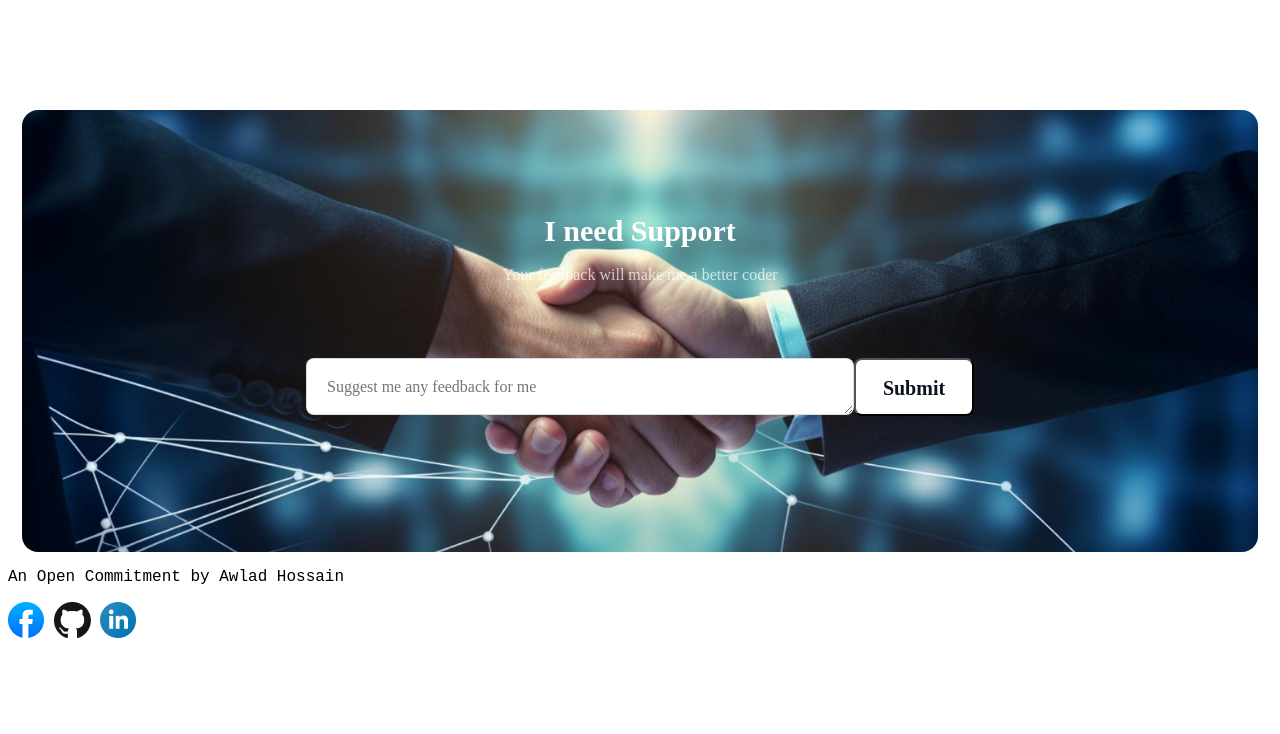
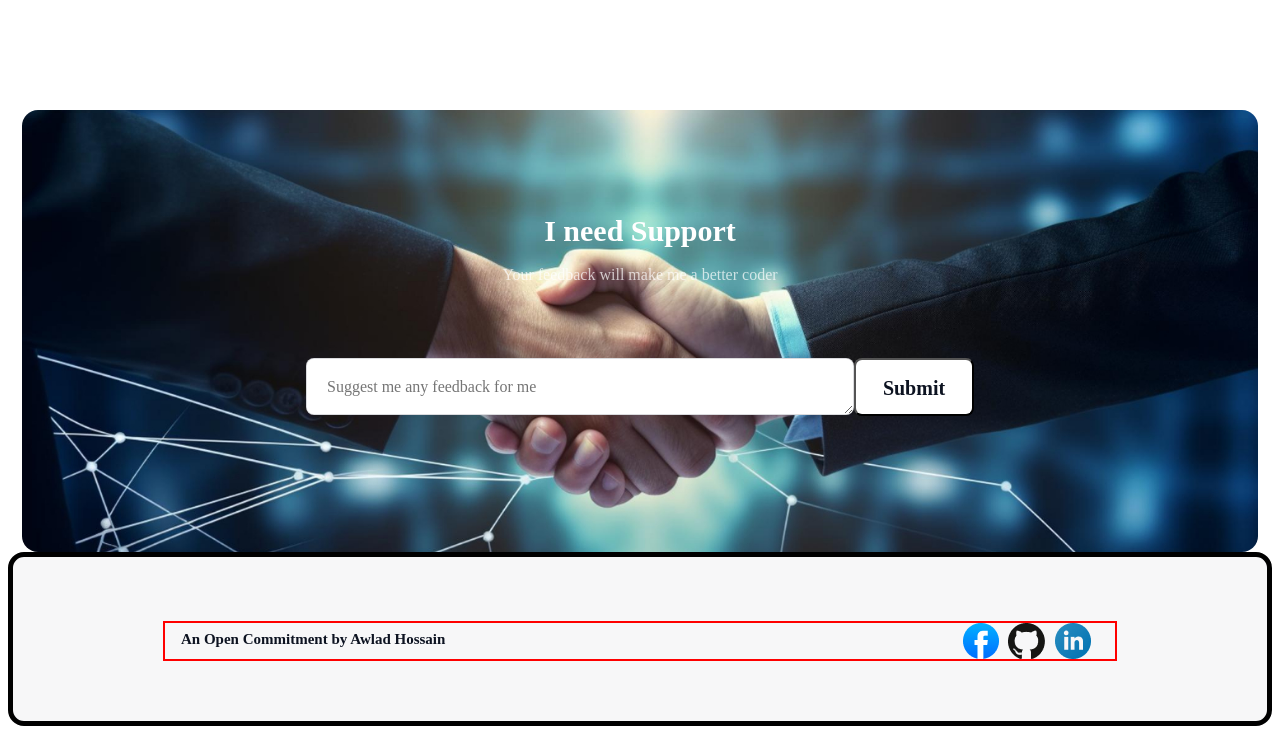
Before and after one commit to jacckj75/Assignment-1, a plain HTML site: page index.html in a window 1280 px wide. Shown: the part 3227-3961 px from the top of the page. Before the commit the page ends 3878 px from the top, so only its background shows below. Drawn offline with Linux system fonts and the light colour scheme; a web font is replaced by a local one.

Commit message:
footer part push

```diff
--- a/style/style.css
+++ b/style/style.css
@@ -332,7 +332,27 @@ body{font-family: "Azeret Mono", monospace;
         }
         /* i need support part end here */
          /* footer part start here  */
-         .footer-container{border: 5px solid black;
-          width: 1440px;
+         #footer-container{border: 5px solid black;
           height: 100px;
+          padding: 32px 150px 32px 150px;
+          border-radius: 16px;
+          background: rgba(13, 19, 33, 0.03);
          }
+      .footer-content{border: 2px solid red;
+         height: 36px;
+        margin: 32px auto;
+        display: flex;
+        justify-content: space-between;
+      }
+      .footer-content p{
+        height: 24px;
+        margin: 8px 16px;
+        color: rgb(13, 19, 33);
+        font-family: Azeret Mono;
+        font-size: 15px;
+        font-weight: 600;
+      }
+      .footer-link{
+        height: 36px;
+        margin: 0px 24px;
+      }
```
